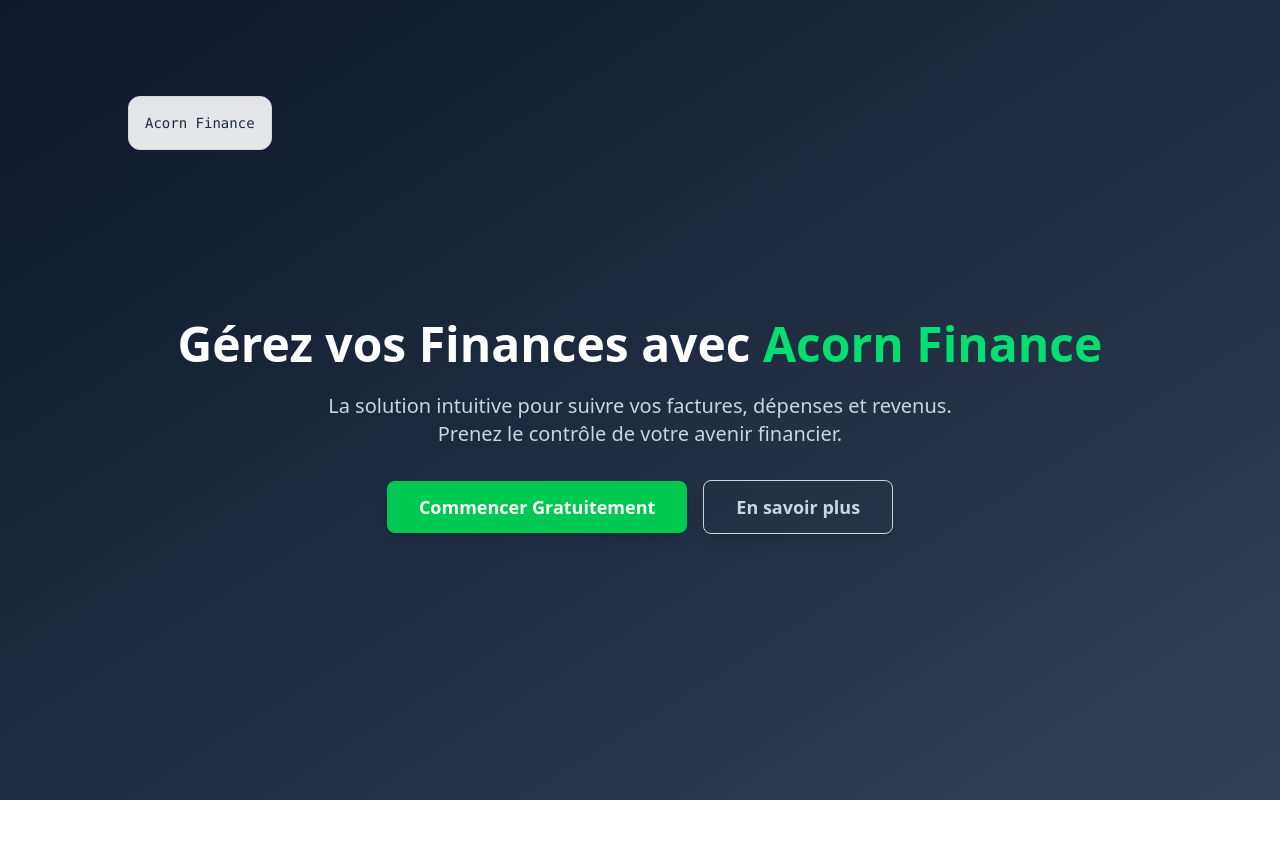
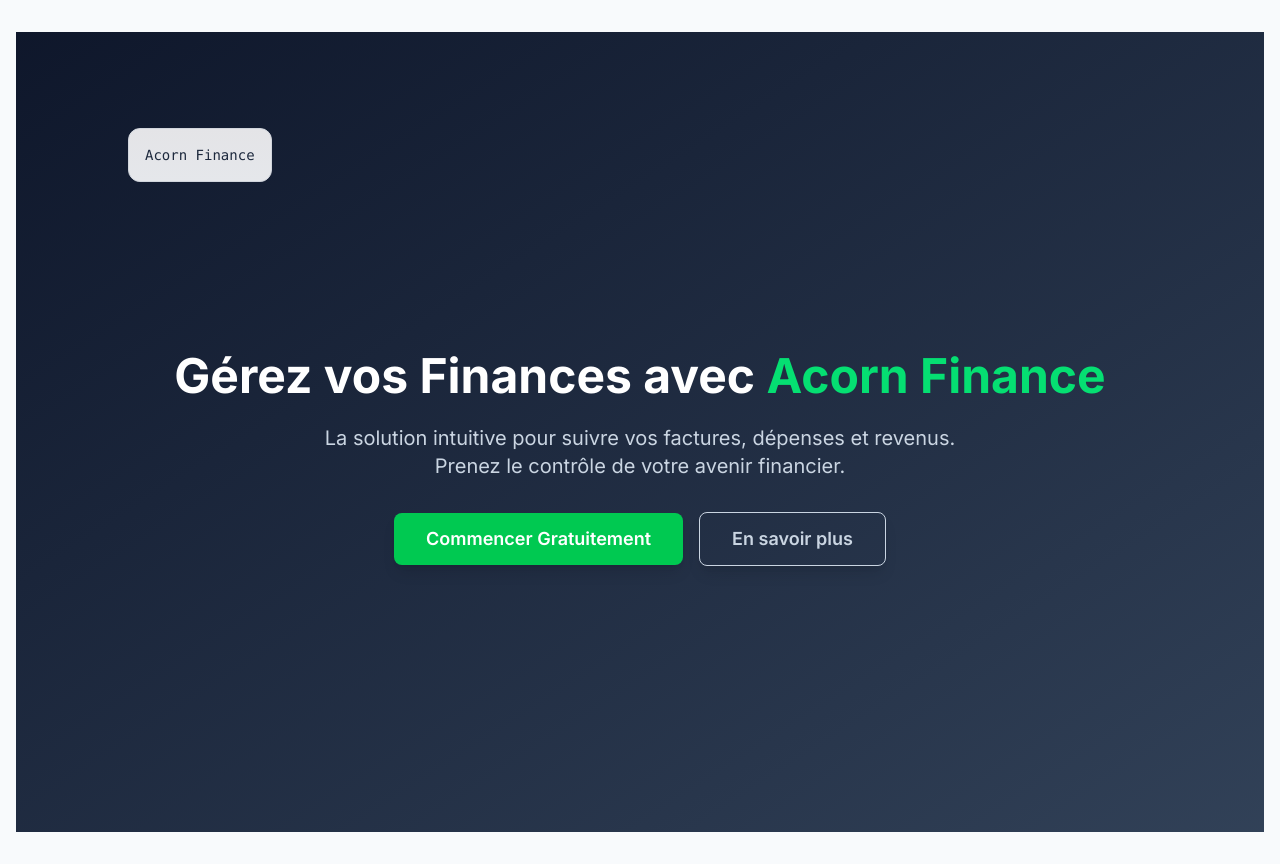
Before and after one commit to FYGS/formation-nextjs, a Next.js app: page / in a window 1280 px wide. Before the commit the page ends 800 px from the top, so only its background shows below. Built offline with nearby package versions, Linux system fonts and the light colour scheme.

Commit message:
ajouter la police inter et adapter le root layout

```diff
--- a/src/app/layout.tsx
+++ b/src/app/layout.tsx
@@ -1,16 +1,8 @@
 import type { Metadata } from "next";
-import { Geist, Geist_Mono } from "next/font/google";
+import { Inter } from "next/font/google";
 import "./globals.css";
 
-const geistSans = Geist({
-  variable: "--font-geist-sans",
-  subsets: ["latin"],
-});
-
-const geistMono = Geist_Mono({
-  variable: "--font-geist-mono",
-  subsets: ["latin"],
-});
+const inter = Inter({ subsets: ["latin"] });
 
 export const metadata: Metadata = {
   title: {
@@ -108,11 +100,15 @@
   children: React.ReactNode;
 }>) {
   return (
-    <html lang="en">
+    <html lang="fr">
       <body
-        className={`${geistSans.variable} ${geistMono.variable} antialiased`}
+        className={`${inter.className} bg-slate-50 dark:bg-slate-900 flex flex-col min-h-screen`}
       >
-        {children}
+        {/* Header global ira ici */}
+        <main className="flex-grow container mx-auto px-4 py-8">
+          {children}
+        </main>
+        {/* Footer global ira ici */}
       </body>
     </html>
   );
```
